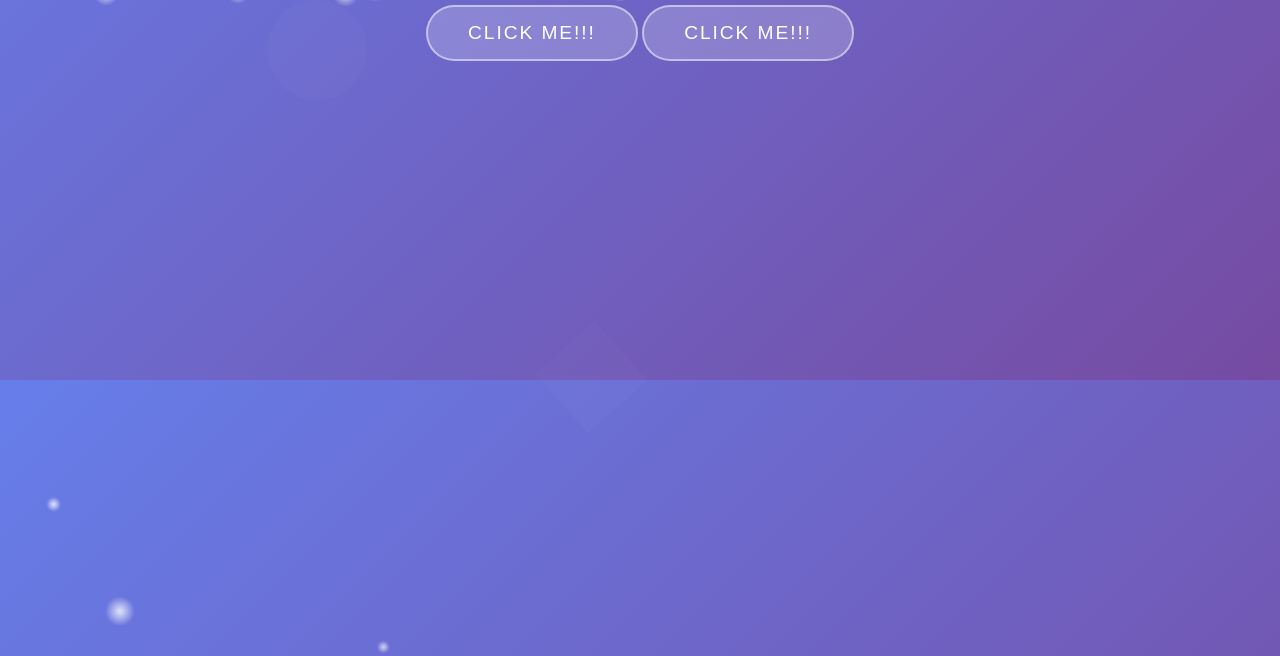
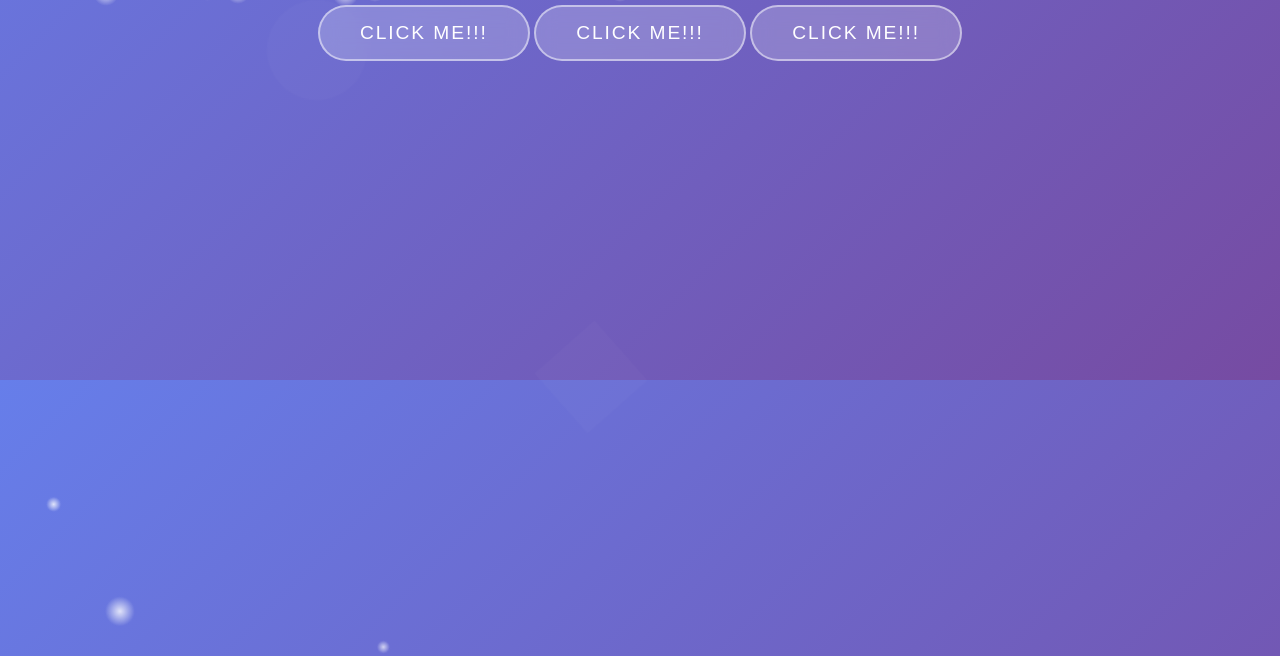
Before and after one commit to jayror0/testing, a plain HTML site: page index.html in a window 1280 px wide. Shown: the part 420-1076 px from the top of the page. Drawn offline with Linux system fonts and the light colour scheme.

Commit message:
c22-4663-01/spi-19-sampel-title

```diff
--- a/index.html
+++ b/index.html
@@ -8,6 +8,7 @@
 <body>
     <div class="art-container">
         <h1 class="art-title">Art in Motion</h1>
+        <button class="art-button" onclick="changeTheme()">Click Me!!!</button>
         <button class="art-button" onclick="changeTheme()">Click Me!!!</button>
         <button class="art-button" onclick="changeTheme()">Click Me!!!</button>
     </div>
```
